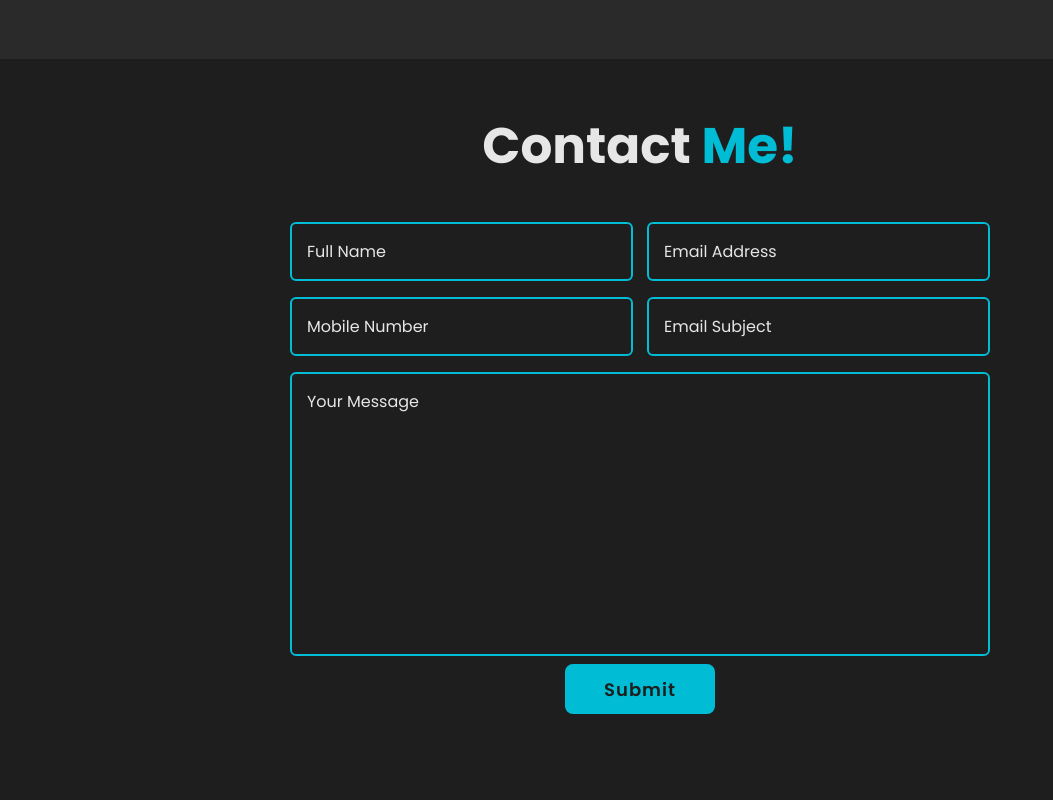
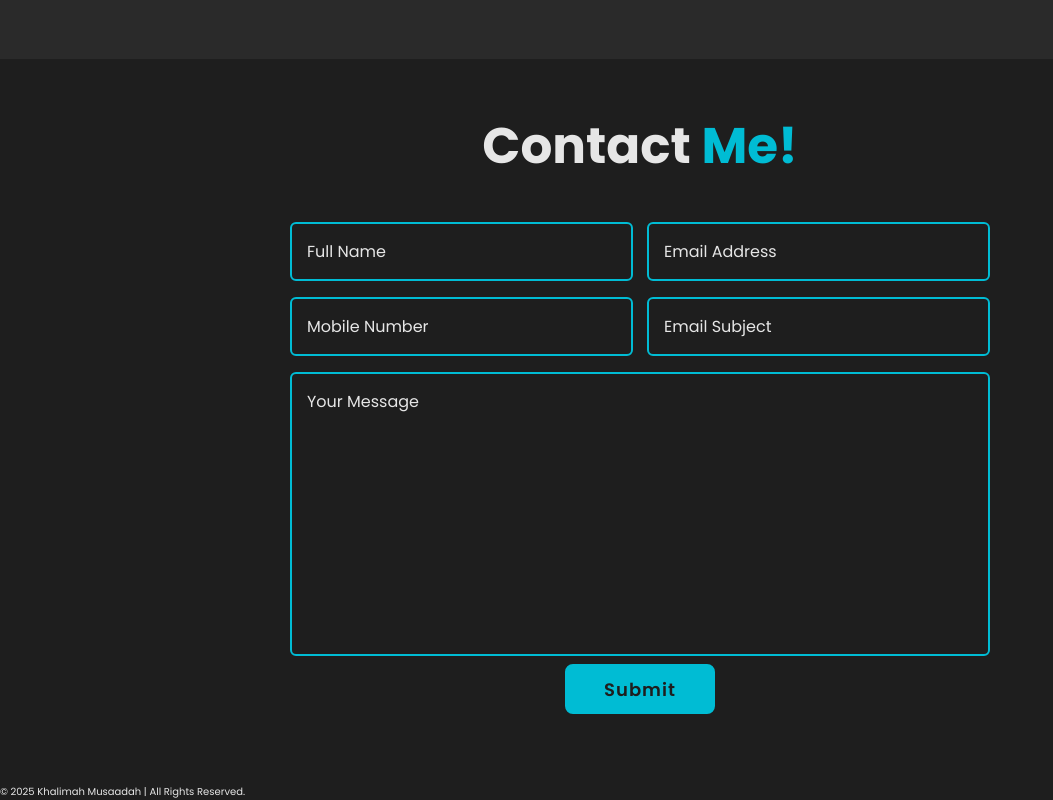
Before and after one commit to KhalimahMusaadah/khalim-portfolio, a plain HTML site: page index.html in a window 1280 px wide. Shown: the part 4685-5485 px from the top of the page, without its empty margins (0-1053 px from the left). Drawn offline with nearby package versions, Linux system fonts and the light colour scheme; some icons are missing.

Commit message:
feat(html): add footer section

```diff
--- a/index.html
+++ b/index.html
@@ -581,7 +581,7 @@
     </section>
 
     <!-- contact-section  -->
-     <section class="contact" id="contact">
+    <section class="contact" id="contact">
         <h2 class="heading">Contact <span>Me!</span></h2>
 
         <form action="#">
@@ -617,7 +617,18 @@
                 <button type="submit" class="btn">Submit</button>
             </div>
         </form>
-     </section>
+    </section>
+
+    <!-- footer -->
+    <footer class="footer">
+        <div class="footer-text">
+            <p>&copy 2025 Khalimah Musaadah | All Rights Reserved.</p>
+        </div>
+
+        <div class="footer-iconTop">
+            <a href="#"><i class='bx  bx-arrow-up'  ></i></a>
+        </div>
+    </footer>
 
     <script src="./js/script.js"></script>
 </body>
```
